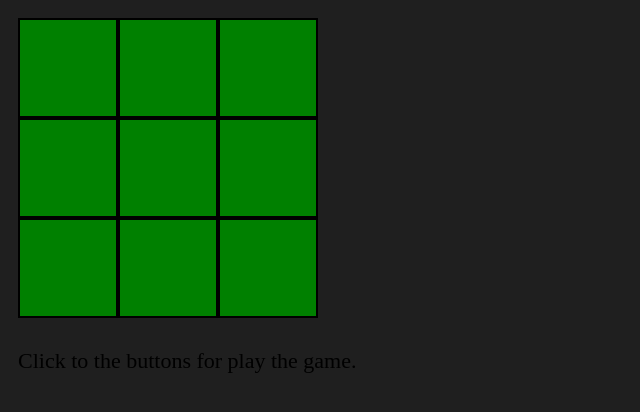
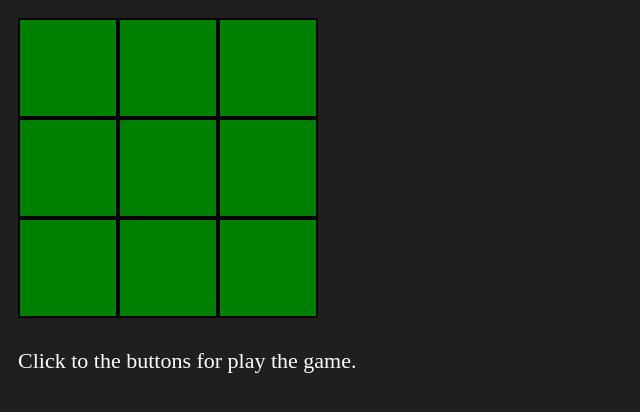
Before and after one commit to UxurMaki/dogs-and-cats, a plain HTML site: page index.html in a window 1280 px wide. Shown: the whole page, without its empty margins (0-640 px from the left). Drawn offline with Linux system fonts and the light colour scheme.

Commit message:
Fix index.css
UxurMaki fixed index.css.

```diff
--- a/assets/index.css
+++ b/assets/index.css
@@ -1,2 +1,2 @@
 /* An open source project Dogs And Cats by UxurMaki. */
-body{background-color:#1F1F1F;}.cat{background-image:url("https://uxurmaki.github.io/dogs-and-cats/assets/cat.png");}.dog{background-image:url("https://uxurmaki.github.io/dogs-and-cats/assets/dog.png");}.box{position:absolute;margin-top:10px;margin-left:10px;width:300px;height:300px;}.square{background-color:green;border:2px solid black;float:left;height:96px;width:96px;}.square:hover{background-color:#F2ABCC;transform:rotateZ(20deg);}p{padding:0;margin:0;position:absolute;font-size:22px;font-family:Corbel;color:#000000;margin-left:10px;margin-top:340px;}
+body{background-color:#1f1f1f;}.cat{background-image:url("https://uxurmaki.github.io/dogs-and-cats/assets/cat.png");}.dog{background-image:url("https://uxurmaki.github.io/dogs-and-cats/assets/dog.png");}.box{position:absolute;margin-top:10px;margin-left:10px;width:300px;height:300px;}.square{background-color:green;border:2px solid black;float:left;height:96px;width:96px;}.square:hover{background-color:#F2ABCC;transform:rotateZ(20deg);}p{padding:0;margin:0;position:absolute;font-size:22px;font-family:Corbel;color:#ffffff;margin-left:10px;margin-top:340px;}
```
